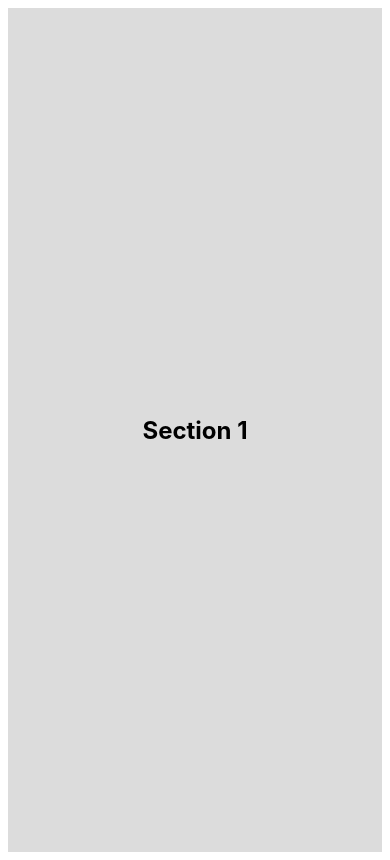
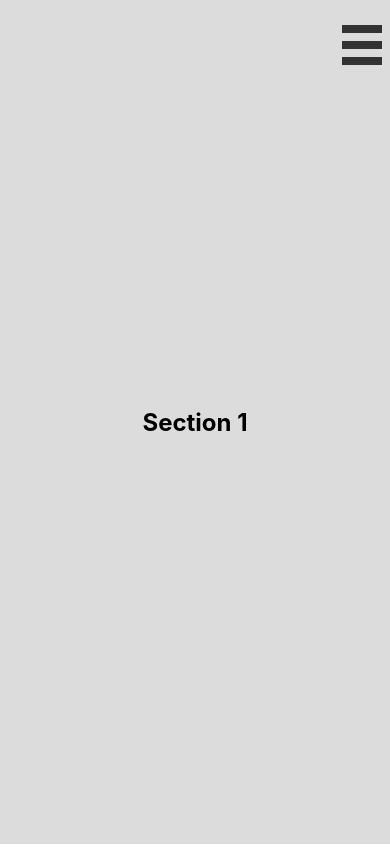
Before and after one commit to newsay/portfolio-site, a Next.js app: page / in a window 390 px wide. Built offline with nearby package versions, Linux system fonts and the light colour scheme.

Commit message:
added hamburger

```diff
--- a/pages/index.js
+++ b/pages/index.js
@@ -1,8 +1,19 @@
 import styles from '../styles/Home.module.css'
 
 export default function Home() {
+
+    function myFunction(x) {
+        x.currentTarget.classList.toggle(styles.change);
+        console.log("TOgllign");
+    }
     return (
         <div className={styles.container}>
+            <div className={styles.hamburger} onClick={myFunction}>
+                <div className={styles.bar1}></div>
+                <div className={styles.bar2}></div>
+                <div className={styles.bar3}></div>
+            </div>
+
             <main className={styles.pages}>
                 <section>
                     <h2>Section 1</h2>
--- a/styles/Home.module.css
+++ b/styles/Home.module.css
@@ -24,3 +24,36 @@
 .pages section:nth-child(4n) {
 	background-color: rosybrown;
 }
+
+.hamburger {
+  display: inline-block;
+  cursor: pointer;
+  position: absolute;
+  top: 2%;
+  right: 2%;
+}
+
+.bar1, .bar2, .bar3 {
+  width: 40px;
+  height: 8px;
+  background-color: #333;
+  margin: 8px 0;
+  transition: 0.4s;
+}
+
+/* Rotate first bar */
+.change .bar1 {
+  -webkit-transform: rotate(-45deg) translate(-9px, 6px) ;
+  transform: rotate(-45deg) translate(-7px, 6px) ;
+}
+
+/* Fade out the second bar */
+.change .bar2 {
+  opacity: 0;
+}
+
+/* Rotate last bar */
+.change .bar3 {
+  -webkit-transform: rotate(45deg) translate(-8px, -8px) ;
+  transform: rotate(45deg) translate(-16px, -16px) ;
+}
--- a/styles/globals.css
+++ b/styles/globals.css
@@ -2,4 +2,12 @@ html,
 body {
   font-family: -apple-system, BlinkMacSystemFont, Segoe UI, Roboto, Oxygen,
     Ubuntu, Cantarell, Fira Sans, Droid Sans, Helvetica Neue, sans-serif;
+    margin: 0;
+    -ms-overflow-style: none;
+    scrollbar-width: none;
 }
+
+::-webkit-scrollbar {
+  width: 0;
+  background: transparent;
+}
```
